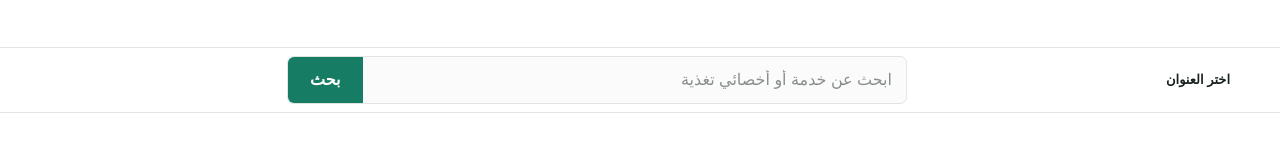
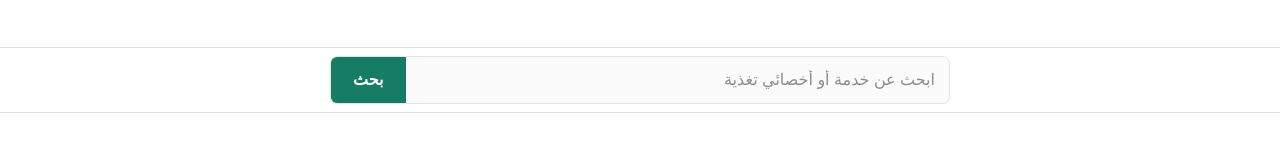
Before and after one commit to khaled19961/-D-Nutrition-Care, a Next.js app: page / in a window 1280 px wide. Shown: the part 352-512 px from the top of the page. Built offline with nearby package versions, Linux system fonts and the light colour scheme; no server answers.

Commit message:
fix(home): remove duplicate address selector

```diff
--- a/app/page.tsx
+++ b/app/page.tsx
@@ -34,7 +34,6 @@ export default function HomePage() {
 
         <div className="store-tools">
           <div className="container store-tools-inner">
-            <Link href="/more#location">اختر العنوان</Link>
             <form action="/nutritionists" method="get" className="site-search">
               <input name="q" aria-label="ابحث عن خدمة أو أخصائي" placeholder="ابحث عن خدمة أو أخصائي تغذية" />
               <button type="submit">بحث</button>
```
